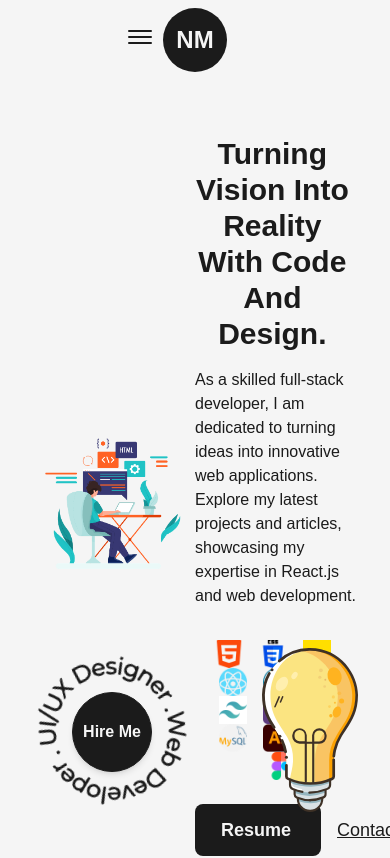
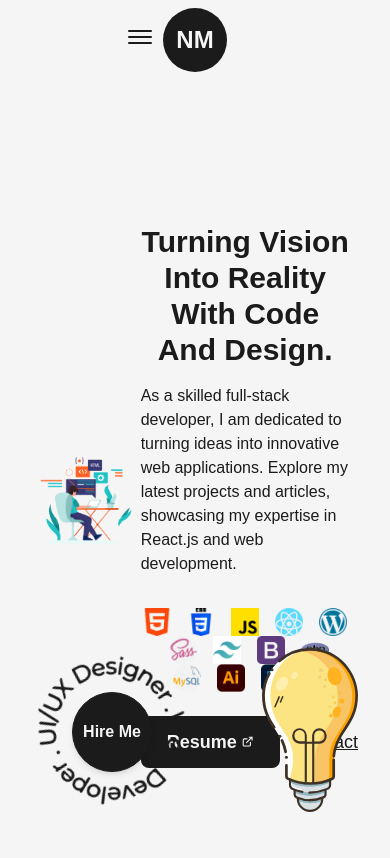
Before and after one commit to NafisMahmudAyon/Portfolio-NafisBd.com, a Next.js app: page / in a window 390 px wide. Shown: the top 858 px of the page. Built offline with nearby package versions, Linux system fonts and the light colour scheme.

Commit message:
portfolio website nafisbd.com working on responsive

```diff
--- a/src/pages/index.js
+++ b/src/pages/index.js
@@ -19,15 +19,15 @@ export default function Home() {
         <meta name="description" content="Generated by create next app" />
       </Head>
       <main className='flex items-center text-dark w-full min-h-screen dark:text-light'>
-        <Layout className='pt-0'>
+        <Layout className='pt-0 md:pt-16 sm:pt-8'>
           <div className="flex items-center justify-between w-full">
             <div className='w-1/2'>
-              <Image src={profilePic} alt="Nafis Mahmud Ayon" className='w-full h-auto'
+              <Image src={profilePic} alt="Nafis Mahmud Ayon" className='w-full h-auto lg:hidden md:inline-block md:w-full'
                 priority
                 sizes='(max-width: 768px) 100vw, (max-width: 1200px) 50vw, 50vw'
               />
             </div>
-            <div className='w-1/2 flex flex-col items-center self-center'>
+            <div className='w-1/2 flex flex-col items-center self-center lg:w-full'>
               <h1 className=''>
                 <AnimatedText text="Turning Vision Into Reality With Code And Design."  className='!text-6xl !text-left xl:!text-5xl lg:!text-center lg:!text-6xl md:!text-5xl sm:!text-3xl'/></h1>
               <p className='my-4 text-base font-medium '>
```
